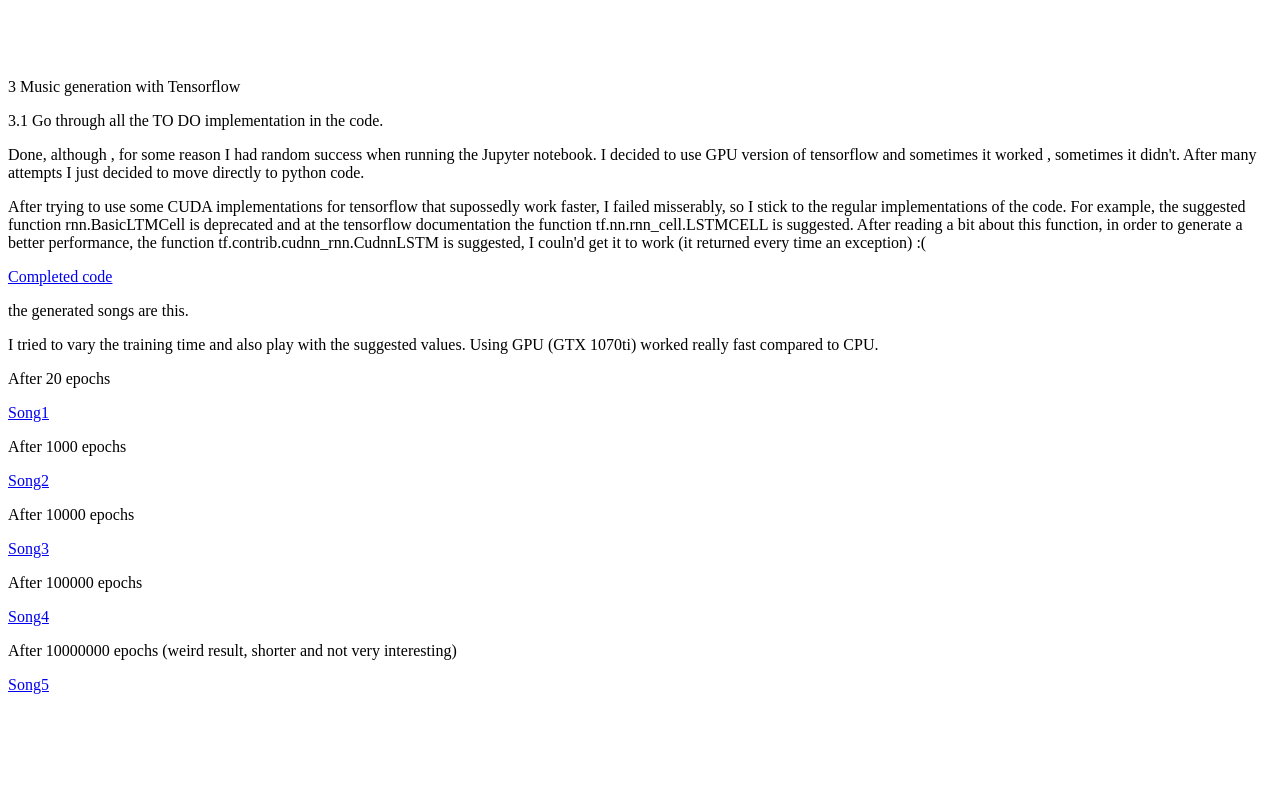
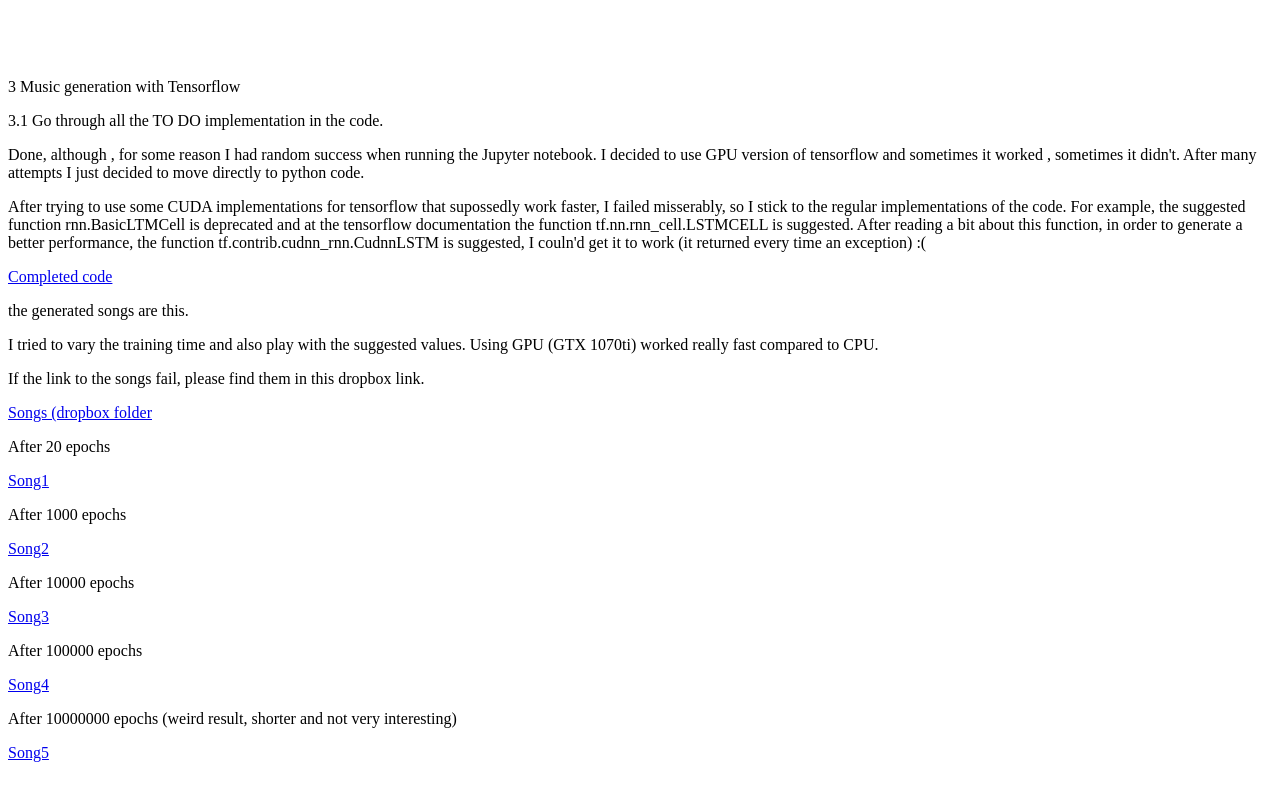
Before and after one commit to dipinoch/6s198_DPinochet, a plain HTML site: page assignment_7/assignment_7.html in a window 1280 px wide. Shown: the part 3121-3921 px from the top of the page. Drawn offline with Linux system fonts and the light colour scheme; files whose address does not match are found by name.

Commit message:
more url fixes
Problem with adresss and hyperlink

```diff
--- a/assignment_7/assignment_7.html
+++ b/assignment_7/assignment_7.html
@@ -50,6 +50,8 @@
 <p><a href="CODE/Music_RNNs.py">Completed code</a></p>
 <p>the generated songs are this. </p>
 <p>I tried to vary the training time and also play with the suggested values. Using GPU (GTX 1070ti) worked really fast compared to CPU. </p>
+<p>If the link to the songs fail, please find them in this dropbox link. </p>
+<p><a href="https://www.dropbox.com/sh/pnsdboq3w47hwps/AACdRydzUzwrIiLVlJQ2mffsa?dl=0" target="_self">Songs (dropbox folder</a></p>
 <p>After 20 epochs</p>
 <p><a href="generated/bla.mid">Song1</a></p>
 <p>After 1000 epochs</p>
```
Also changed, not shown: 2 other files.
